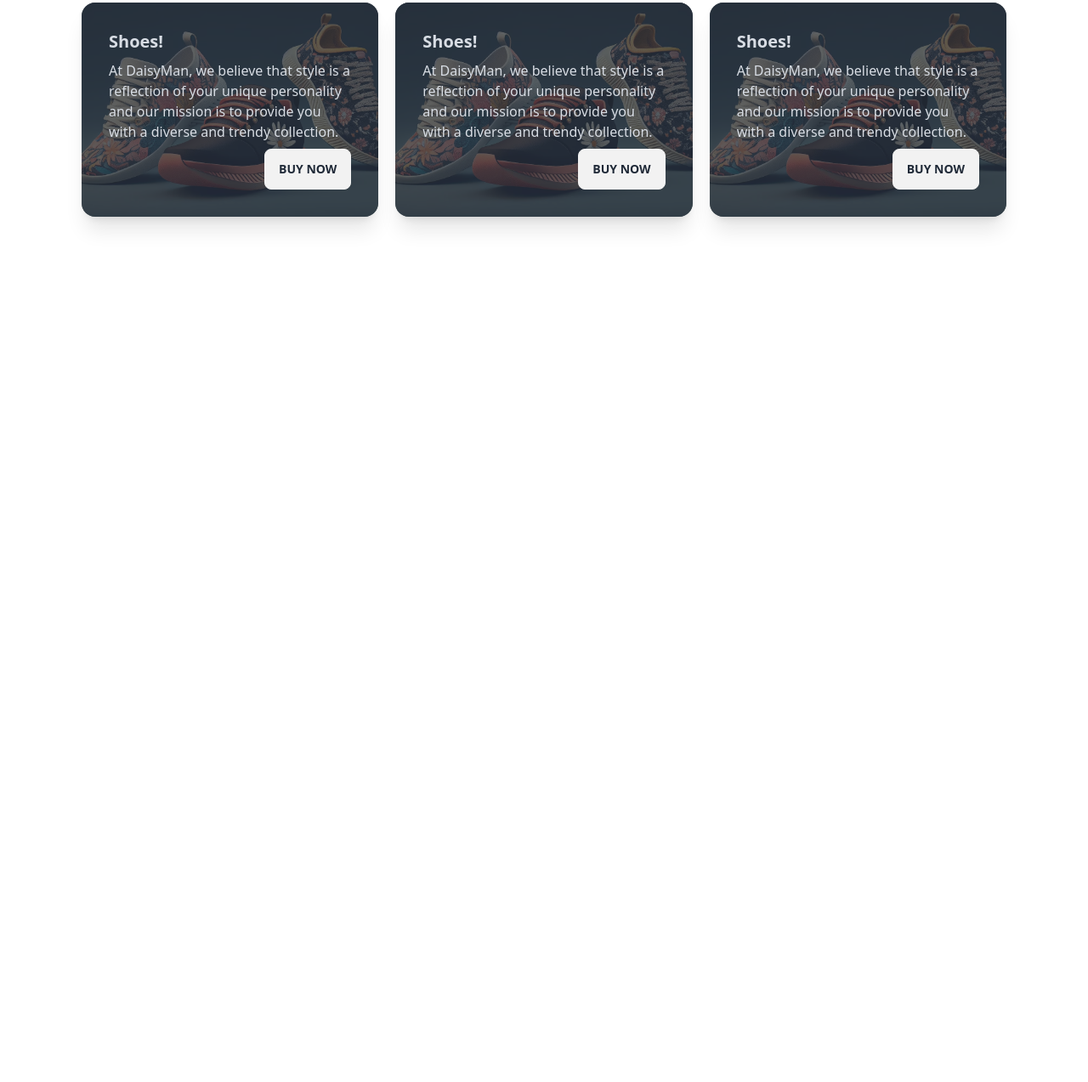
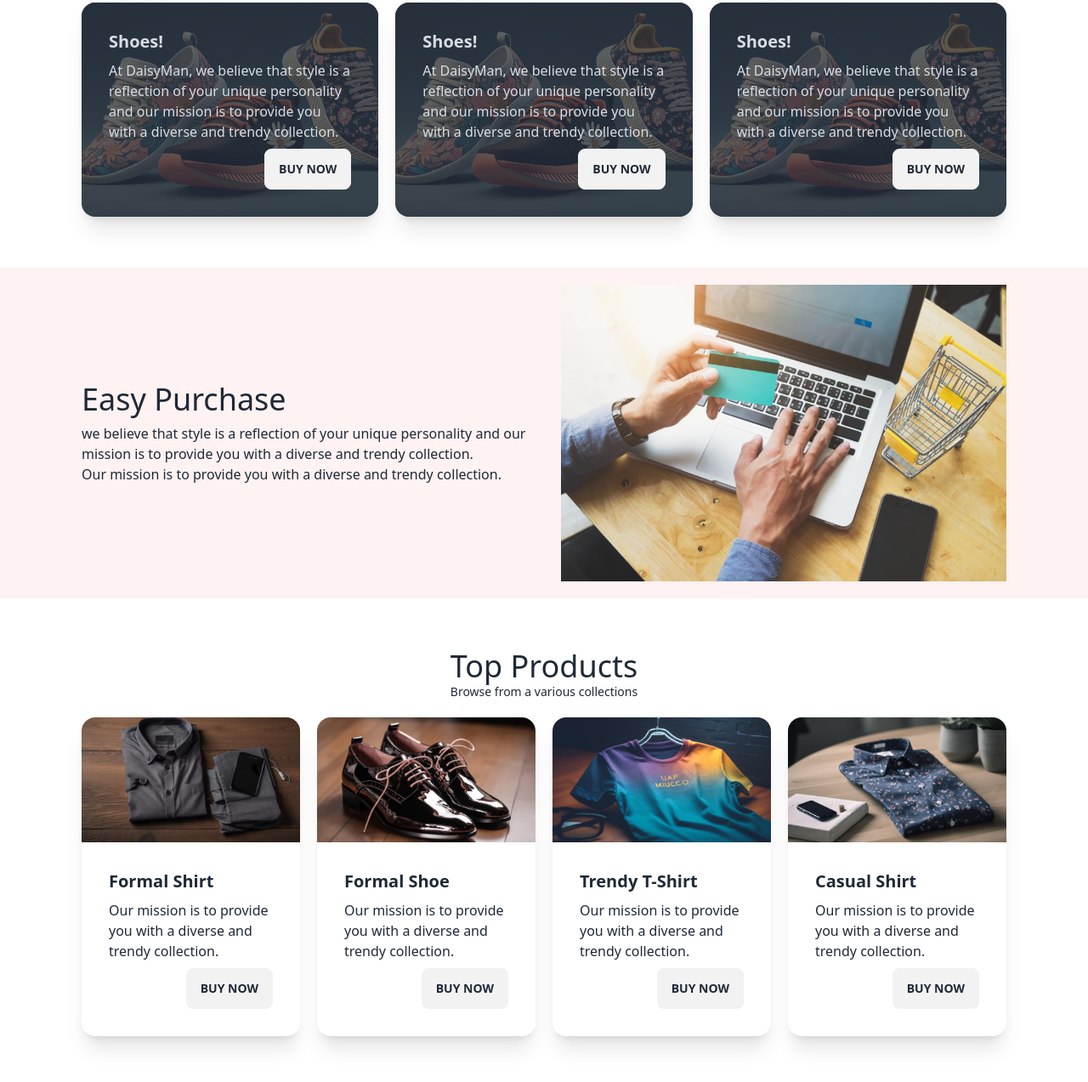
Before and after one commit to bdjahid/Daisy-mam-simple-project, a plain HTML site: page index.html in a window 1280 px wide. Shown: the part 937-2210 px from the top of the page at 85% size. Before the commit the page ends 1252 px from the top, so only its background shows below. Drawn offline with nearby package versions, Linux system fonts and the light colour scheme.

Commit message:
Top Products

```diff
--- a/index.html
+++ b/index.html
@@ -153,6 +153,109 @@
                 </div>
             </div>
         </section>
+
+        <!-- Featured Section -->
+        <section class="max-w-screen-xl mx-auto px-8 md:px-16 lg:px-24 py-5 my-10 bg-red-50">
+            <div class="flex flex-col md:flex-row gap-10 items-center">
+                <div class="flex-1">
+                    <div>
+                        <h1 class="text-2xl md:text-4xl mb-2">Easy Purchase</h1>
+                        <p>
+                            we believe that style is a reflection of your unique personality
+                            and our mission is to provide you with a diverse and trendy
+                            collection.
+                        </p>
+                        <p>
+                            Our mission is to provide you with a diverse and trendy
+                            collection.
+                        </p>
+                    </div>
+                </div>
+                <div class="flex-1">
+                    <img src="./images/easy-purchase.avif" alt="" />
+                </div>
+            </div>
+        </section>
+
+        <!-- Products Section -->
+        <section class="max-w-screen-xl mx-auto px-8 md:px-16 lg:px-24 py-5 my-10">
+            <!-- Heading -->
+
+            <div class="text-center pb-5">
+                <h1 class="text-2xl md:text-4xl">Top Products</h1>
+                <p class="text-sm">Browse from a various collections</p>
+            </div>
+
+            <!-- Cards -->
+            <div class="grid sm:grid-cols-2 md:grid-cols-3 lg:grid-cols-4 gap-5">
+                <div class="card bg-base-100 shadow-xl">
+                    <figure>
+                        <img src="./images/elegant-businessman-attire-hangs-modern-closet-generated-by-ai_188544-15312.avif"
+                            alt="Shoes" />
+                    </figure>
+                    <div class="card-body">
+                        <h2 class="card-title">Formal Shirt</h2>
+                        <p>
+                            Our mission is to provide you with a diverse and trendy
+                            collection.
+                        </p>
+                        <div class="card-actions justify-end">
+                            <button class="btn">Buy Now</button>
+                        </div>
+                    </div>
+                </div>
+                <div class="card bg-base-100 shadow-xl">
+                    <figure>
+                        <img src="./images/shiny-black-leather-shoes-exude-modern-luxury-generated-by-ai_188544-36154.avif"
+                            alt="Shoes" />
+                    </figure>
+                    <div class="card-body">
+                        <h2 class="card-title">Formal Shoe</h2>
+                        <p>
+                            Our mission is to provide you with a diverse and trendy
+                            collection.
+                        </p>
+                        <div class="card-actions justify-end">
+                            <button class="btn">Buy Now</button>
+                        </div>
+                    </div>
+                </div>
+                <div class="card bg-base-100 shadow-xl">
+                    <figure>
+                        <img src="./images/blue-yellow-t-shirt-wooden-hanger-generated-by-ai_188544-42185.avif"
+                            alt="Shoes" />
+                    </figure>
+                    <div class="card-body">
+                        <h2 class="card-title">Trendy T-Shirt</h2>
+                        <p>
+                            Our mission is to provide you with a diverse and trendy
+                            collection.
+                        </p>
+                        <div class="card-actions justify-end">
+                            <button class="btn">Buy Now</button>
+                        </div>
+                    </div>
+                </div>
+                <div class="card bg-base-100 shadow-xl">
+                    <figure>
+                        <img src="./images/elegant-businessman-shirt-wooden-desk-stack-generated-by-ai_188544-34678.avif"
+                            alt="Shoes" />
+                    </figure>
+                    <div class="card-body">
+                        <h2 class="card-title">Casual Shirt</h2>
+                        <p>
+                            Our mission is to provide you with a diverse and trendy
+                            collection.
+                        </p>
+                        <div class="card-actions justify-end">
+                            <button class="btn">Buy Now</button>
+                        </div>
+                    </div>
+                </div>
+            </div>
+        </section>
+
+        </section>
     </main>
     <footer></footer>
 </body>
```
